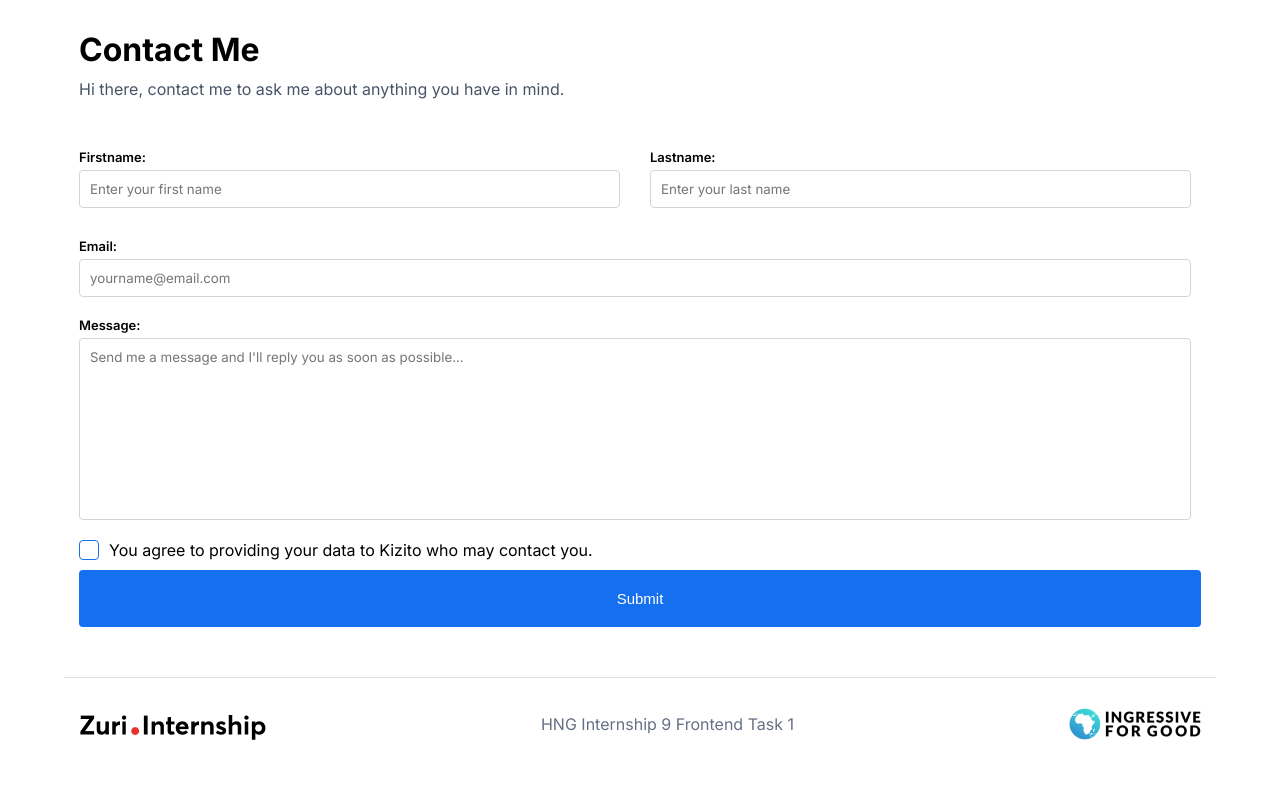
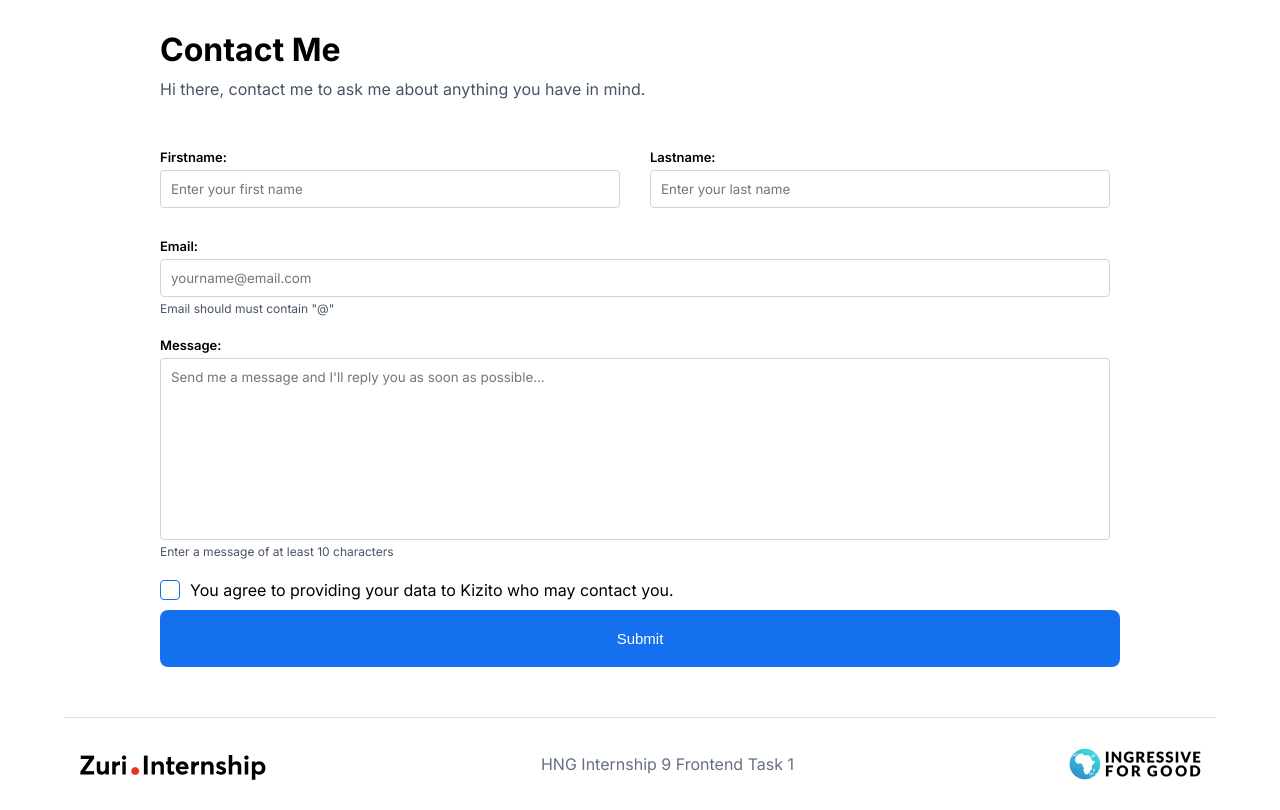
Before and after one commit to Kayzubi/link-me, a React (Create React App) app: page /contact in a window 1280 px wide. Built offline with nearby package versions, Linux system fonts and the light colour scheme.

Commit message:
feat: add hint messages

```diff
--- a/src/components/pages/Contact.css
+++ b/src/components/pages/Contact.css
@@ -1,5 +1,8 @@
 .contact {
   padding-top: 3rem;
+  width: 100%;
+  max-width: 960px;
+  margin: auto;
 }
 
 .contact__heading,
@@ -60,7 +63,7 @@
   width: 100%;
   background-color: #1570ef;
   padding: 2rem;
-  border-radius: 4px;
+  border-radius: 8px;
   border: none;
   color: #fff;
   font-size: 1.5rem;
@@ -78,6 +81,10 @@
   padding: 5rem;
   border-radius: 4px;
   color: green;
+}
+.hint-message {
+  font-size: 1.2rem;
+  color: #475467;
 }
 
 input#check {
--- a/src/components/pages/Contact.jsx
+++ b/src/components/pages/Contact.jsx
@@ -116,7 +116,12 @@ function Contact() {
             value={formValues.email}
             onChange={handleChange}
           />
-          <small className='error-message'>{formErrors.email}</small>
+          <small
+            className={formErrors.email ? 'error-message' : 'hint-message'}>
+            {formErrors.email
+              ? formErrors.email
+              : 'Email should must contain "@"'}
+          </small>
         </div>
         <div className='form__group'>
           <label htmlFor='message' className='form__label'>
@@ -133,7 +138,12 @@ function Contact() {
             rows='10'
             value={formValues.message}
             onChange={handleChange}></textarea>
-          <small className='error-message'>{formErrors.message}</small>
+          <small
+            className={formErrors.message ? 'error-message' : 'hint-message'}>
+            {formErrors.message
+              ? formErrors.message
+              : 'Enter a message of at least 10 characters'}
+          </small>
         </div>
         <div className='form__group checkbox-wrapper'>
           <div className='checkbox'>
```
